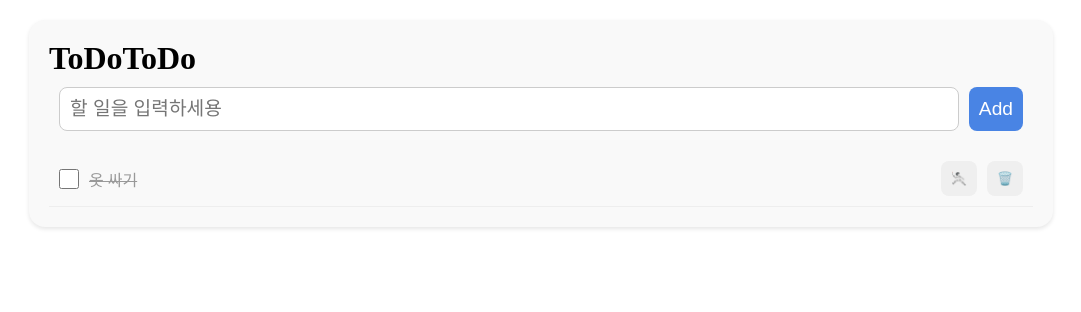
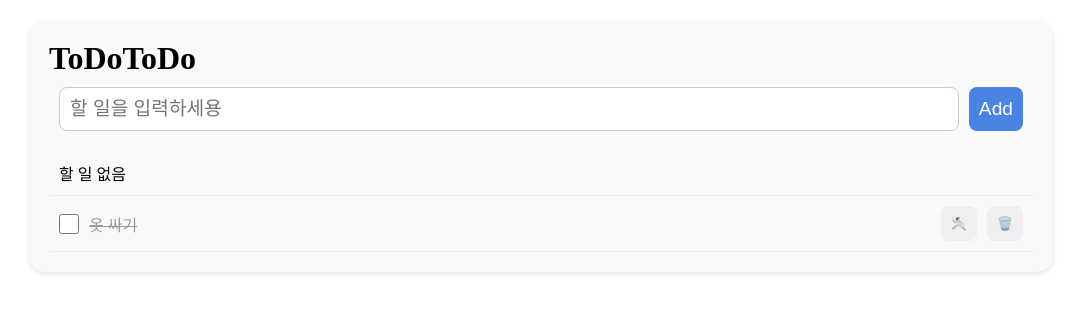
Before and after one commit to cuzurmyhabit/Programming_Study, a React (Vite) app: page / in a window 1280 px wide. Shown: the top 312 px of the page, without its empty margins (99-1180 px from the left). Built offline with nearby package versions, Linux system fonts and the light colour scheme.

Commit message:
TodoListApp HTML todo__item--empty

```diff
--- a/src/TodoListApp.jsx
+++ b/src/TodoListApp.jsx
@@ -10,6 +10,9 @@ function TodoListApp() {
             </form>
 
             <ul className='todo__list'>
+                <li className="todo__item todo__item--empty">
+                    <p>할 일 없음</p>
+                </li>
                 <li className='todo__item todo__item--complete'>
                     <input type="checkbox" className='todo__check' name="" id="ch-1"/>
                     <label htmlFor="ch-1" className='todo__label'>옷 싸기</label>
```
